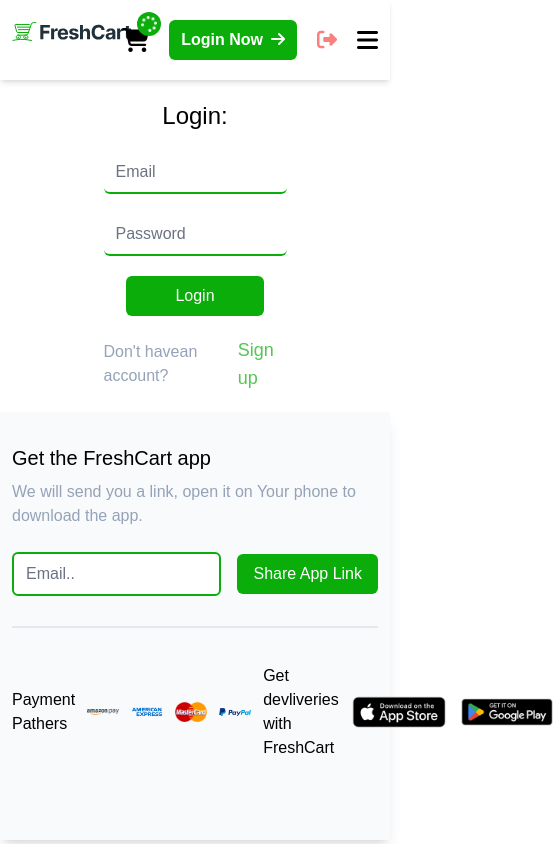
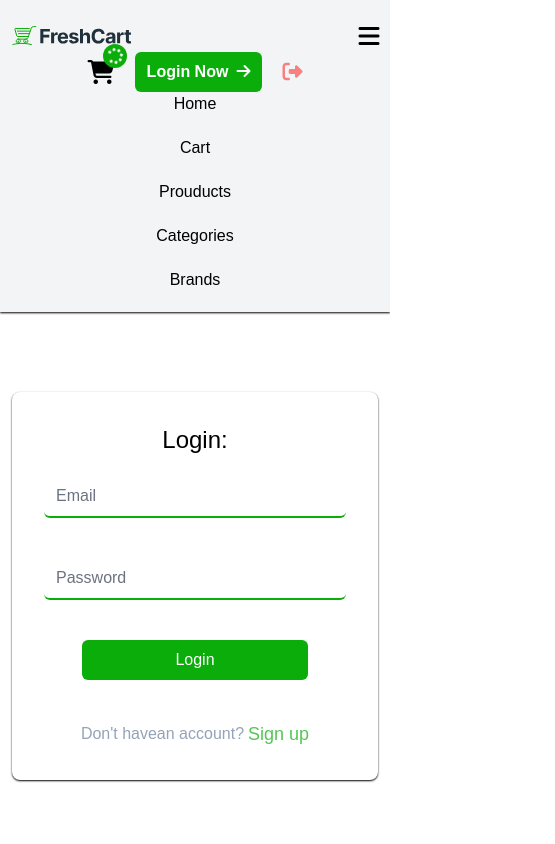
Before and after one commit to elref7i/E-commerce, a React (Vite) app: page /login in a window 390 px wide. Shown: the top 844 px of the page, 555 px wide, since content can reach past the window. Built offline with nearby package versions, Linux system fonts and the light colour scheme; a web font is replaced by a local one.

Commit message:
login design

```diff
--- a/src/Components/Footer/Footer.jsx
+++ b/src/Components/Footer/Footer.jsx
@@ -7,7 +7,7 @@
 export default function Footer() {
   return (
     <>
-      <footer className="py-8 shadow-lg bg-gray-50 ">
+      <footer className="py-8 shadow-md shadow-current bg-gray-100">
         <div className="container">
           <header className="mb-6 space-y-2">
             <h3 className="text-xl">Get the FreshCart app</h3>
@@ -16,7 +16,7 @@
               app.
             </p>
           </header>
-          <form className="contact-email flex gap-4  items-center relative before:absolute before:w-full before:h-[2px] before:bg-gray-200 before:-bottom-8  mb-5 ">
+          <form className="contact-email flex gap-4 flex-wra justify-center  items-center relative before:absolute before:w-full before:h-[2px] before:bg-gray-200 before:-bottom-8  mb-5 ">
             <div className="email-input flex-1">
               <input
                 type="email"
@@ -31,8 +31,8 @@
               Share App Link
             </button>
           </form>
-          <div className="py-12 flex gap-3 items-center justify-between">
-            <div className="payment flex gap-3 items-center">
+          <div className="py-12 flex flex-col lg:flex-row gap-5  items-center justify-between">
+            <div className="payment flex-wrap justify-center flex gap-3 items-center">
               <h4>Payment Pathers</h4>
               <ul className="payment-way flex gap-3 items-center">
                 <li className="w-8">
@@ -57,7 +57,7 @@
                 </li>
               </ul>
             </div>
-            <div className="download-way flex gap-3 items-center">
+            <div className="download-way flex gap-3 flex-wrap justify-center items-center">
               <h4>Get devliveries with FreshCart</h4>
               <ul className="payment-way flex gap-3 items-center  ">
                 <li className="w-24">
--- a/src/Components/Layout/Layout.jsx
+++ b/src/Components/Layout/Layout.jsx
@@ -6,7 +6,7 @@
   return (
     <>
       <NavbarWebsite />
-      <div className="container py-5">
+      <div className="container   py-20">
         <Outlet></Outlet>
       </div>
       <Footer />
--- a/src/Components/Navbar/NavbarWebsite.jsx
+++ b/src/Components/Navbar/NavbarWebsite.jsx
@@ -3,7 +3,7 @@
 import freshcCartLogo from '../../assets/images/freshcart-logo.svg';
 import { useEffect, useState } from 'react';
 export default function NavbarWebsite() {
-  const [isOpanMenue, setIsOpanMenue] = useState(false);
+  const [isOpanMenue, setIsOpanMenue] = useState(true);
   const handleResize = () => {
     if (window.innerWidth >= 1024) {
       setIsOpanMenue(true);
@@ -14,7 +14,6 @@
   useEffect(() => {
     window.addEventListener('resize', handleResize);
 
-    // Cleanup function to remove the event listener on unmount
     return () => {
       window.removeEventListener('resize', handleResize);
     };
@@ -27,9 +26,9 @@
     console.log(isOpanMenue);
   }
   return (
-    <nav className="shadow-md py-3">
-      <div className="container grid grid-cols-12 gap-5 py-2  justify-between">
-        <Link to="/" className="col-span-6 lg:col-span-2">
+    <nav className="shadow-sm shadow-current py-5 bg-gray-100">
+      <div className="container grid grid-cols-12 gap-x-3 items-center ">
+        <Link to="/" className="col-span-11  sm:col-span-6 lg:col-span-2 ">
           <img
             src={freshcCartLogo}
             className="mr-3 h-6 sm:h-9"
@@ -102,7 +101,7 @@
             </NavLink>
           </li>
         </ul>
-        <div className="flex gap-5 items-center col-span-6 lg:col-span-4  justify-self-end ">
+        <div className="flex gap-5 items-center order-2 sm:order-none col-span-12 sm:col-span-5 lg:col-span-4 justify-self-center  md:justify-self-end ">
           <div className="cart relative cursor-pointer ">
             <i className="fa-solid fa-cart-shopping text-2xl"></i>
             <div className="cart-counter absolute h-6 w-6 flex items-center  justify-center rounded-full bg-primary-500 top-0 right-0 translate-x-1/2 -translate-y-1/2">
@@ -125,15 +124,15 @@
               <i className="fa-solid fa-arrow-right"></i>
             </span>
           </NavLink>
-          <Link to="/home" className="">
+          <Link to="/" className="">
             <i className="fa-solid fa-right-from-bracket text-xl text-red-400 hover:text-red-600 transition-colors duration-200"></i>
           </Link>
-          <div className="icon-menue">
-            <i
-              className="fa-solid fa-bars text-2xl hover:text-primary-500 cursor-pointer lg:hidden"
-              onClick={toggle}
-            ></i>
-          </div>
+        </div>
+        <div className="icon-menue col-span-1  order-1 sm:order-none">
+          <i
+            className="fa-solid fa-bars text-2xl hover:text-primary-500 cursor-pointer lg:hidden"
+            onClick={toggle}
+          ></i>
         </div>
       </div>
     </nav>
--- a/src/Pages/Login/Login.jsx
+++ b/src/Pages/Login/Login.jsx
@@ -4,6 +4,7 @@
 import toast from 'react-hot-toast';
 import { Link, useNavigate } from 'react-router-dom';
 import * as Yup from 'yup';
+import imageLogin from '../../assets/images/What is E-Commerce Editing.jpg';
 
 export default function Login() {
   const passwordRegx = /^[a-zA-Z0-9!@#$%^&*]{6,20}$/;
@@ -58,8 +59,13 @@
   });
   return (
     <>
-      <h1 className="font-medium mb-5 text-2xl text-center">Login:</h1>
-      <form className="space-y-5 w-1/2 mx-auto" onSubmit={formik.handleSubmit}>
+      <section className="shadow-sm shadow-current rounded-lg grid gap-6 md:rounded-tr-[50px]  md:w-fit mx-auto grid-cols-12 p-5 ">
+        <div className="col-span-12 md:col-span-6 p-3 flex flex-col justify-center rounded-md">
+          <h1 className="font-medium mb-5 text-2xl text-center ">Login:</h1>
+          <form
+            className="space-y-10  w-full mx-auto"
+            onSubmit={formik.handleSubmit}
+          >
             <div className="email space-y-1">
               <input
                 type="email"
@@ -123,6 +129,11 @@
               </Link>
             </div>
           </form>
+        </div>
+        <div className="image-login col-span-6 rounded-md rounded-tr-[50px] hidden md:block overflow-hidden shadow-lg">
+          <img src={imageLogin} className="h-[500px] object-contain" alt="" />
+        </div>
+      </section>
     </>
   );
 }
--- a/src/Pages/Signup/Signup.jsx
+++ b/src/Pages/Signup/Signup.jsx
@@ -79,7 +79,10 @@
   return (
     <>
       <h1 className="font-medium mb-5 text-2xl text-center">Regguster Now:</h1>
-      <form className="space-y-5 w-1/2 mx-auto" onSubmit={formik.handleSubmit}>
+      <form
+        className="space-y-5 w-full md:w-3/4 lg:w-1/2 mx-auto"
+        onSubmit={formik.handleSubmit}
+      >
         <div className="name space-y-1">
           <input
             type="text"
```
Also changed, not shown: src/assets/images/What is E-Commerce Editing.jpg (added). Lines whose indentation alone changed are shown as unchanged.
